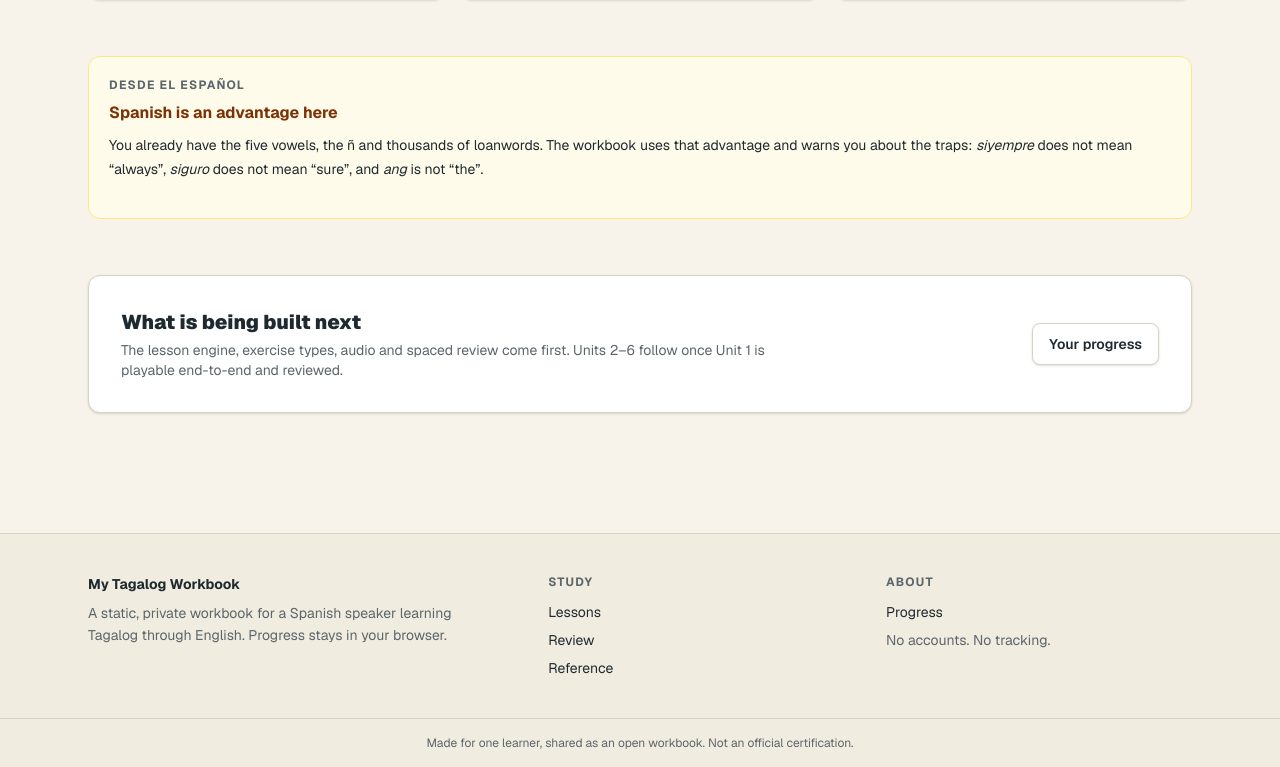
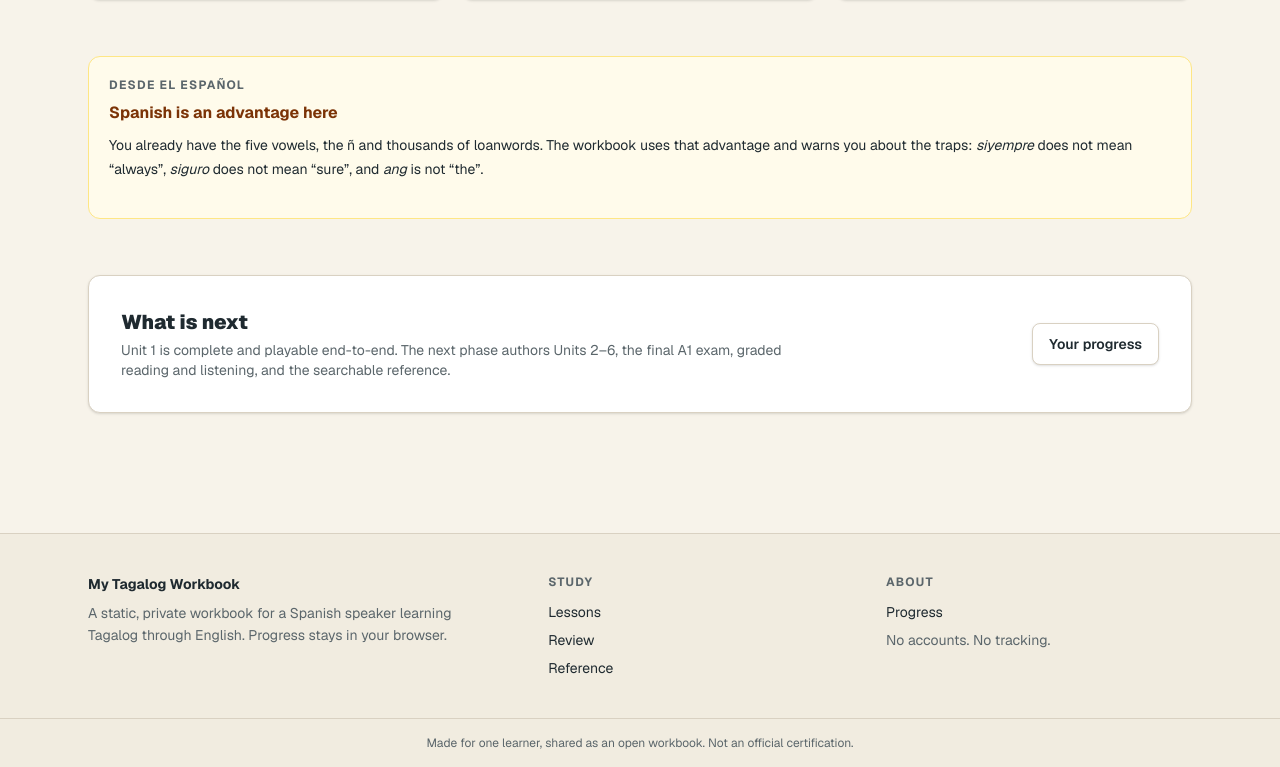
Before and after one commit to ivanprjcts/my-tagalog-workbook, a Next.js app: page / in a window 1280 px wide. Shown: the part 1917-2684 px from the top of the page. Built offline with nearby package versions, Linux system fonts and the light colour scheme.

Commit message:
docs: update the home page for the completed Unit 1

```diff
--- a/src/app/page.tsx
+++ b/src/app/page.tsx
@@ -106,10 +106,10 @@ export default function Home() {
         <section className="rounded-xl border border-line bg-white p-6 shadow-sm sm:p-8">
           <div className="flex flex-col gap-4 sm:flex-row sm:items-center sm:justify-between">
             <div>
-              <h2 className="text-xl font-black text-ink">What is being built next</h2>
+              <h2 className="text-xl font-black text-ink">What is next</h2>
               <p className="mt-1 max-w-2xl text-sm text-ink-muted">
-                The lesson engine, exercise types, audio and spaced review come first. Units 2–6 follow once Unit 1 is
-                playable end-to-end and reviewed.
+                Unit 1 is complete and playable end-to-end. The next phase authors Units 2–6, the final A1 exam, graded
+                reading and listening, and the searchable reference.
               </p>
             </div>
             <Link href="/progress" className={buttonStyles('secondary', 'md')}>
```
